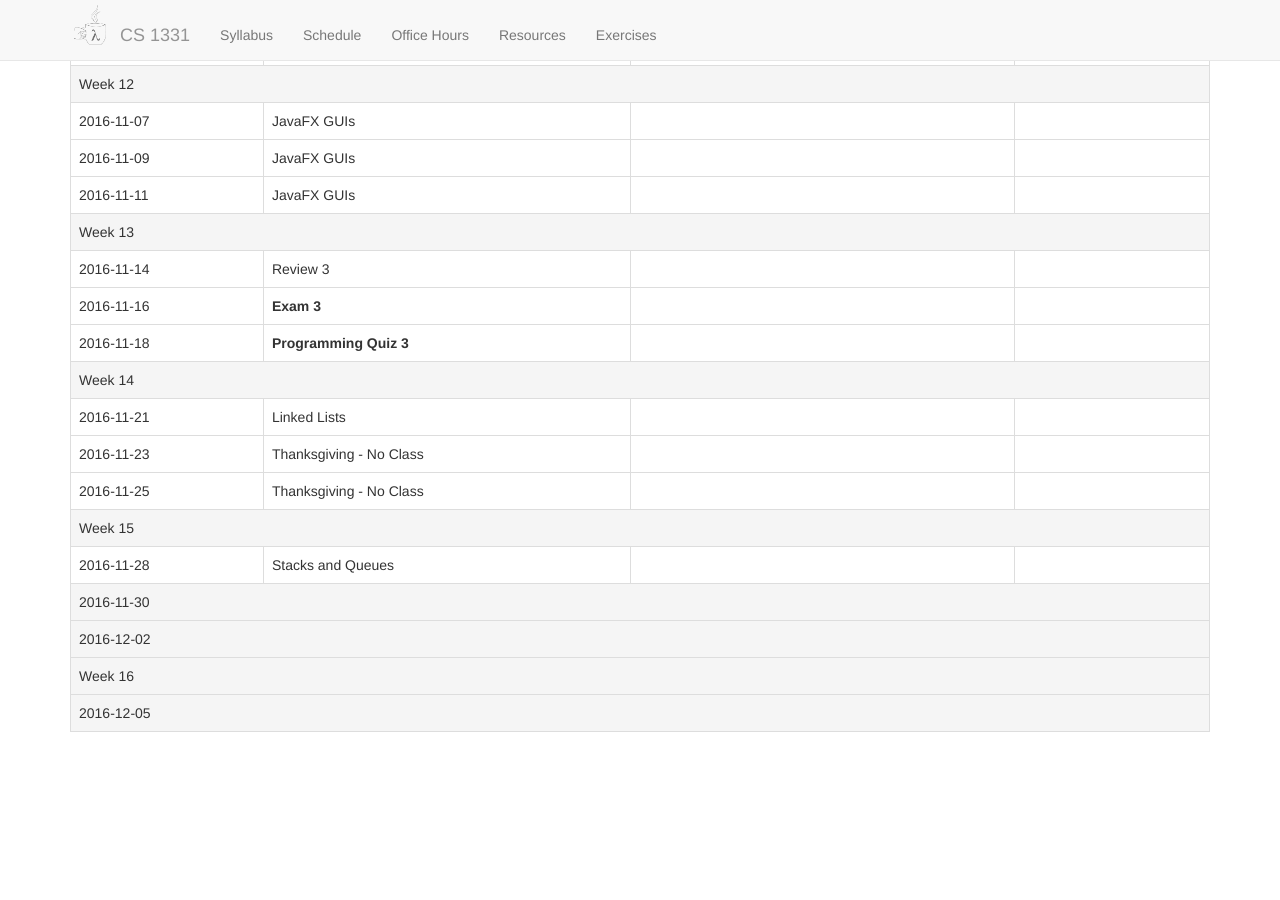
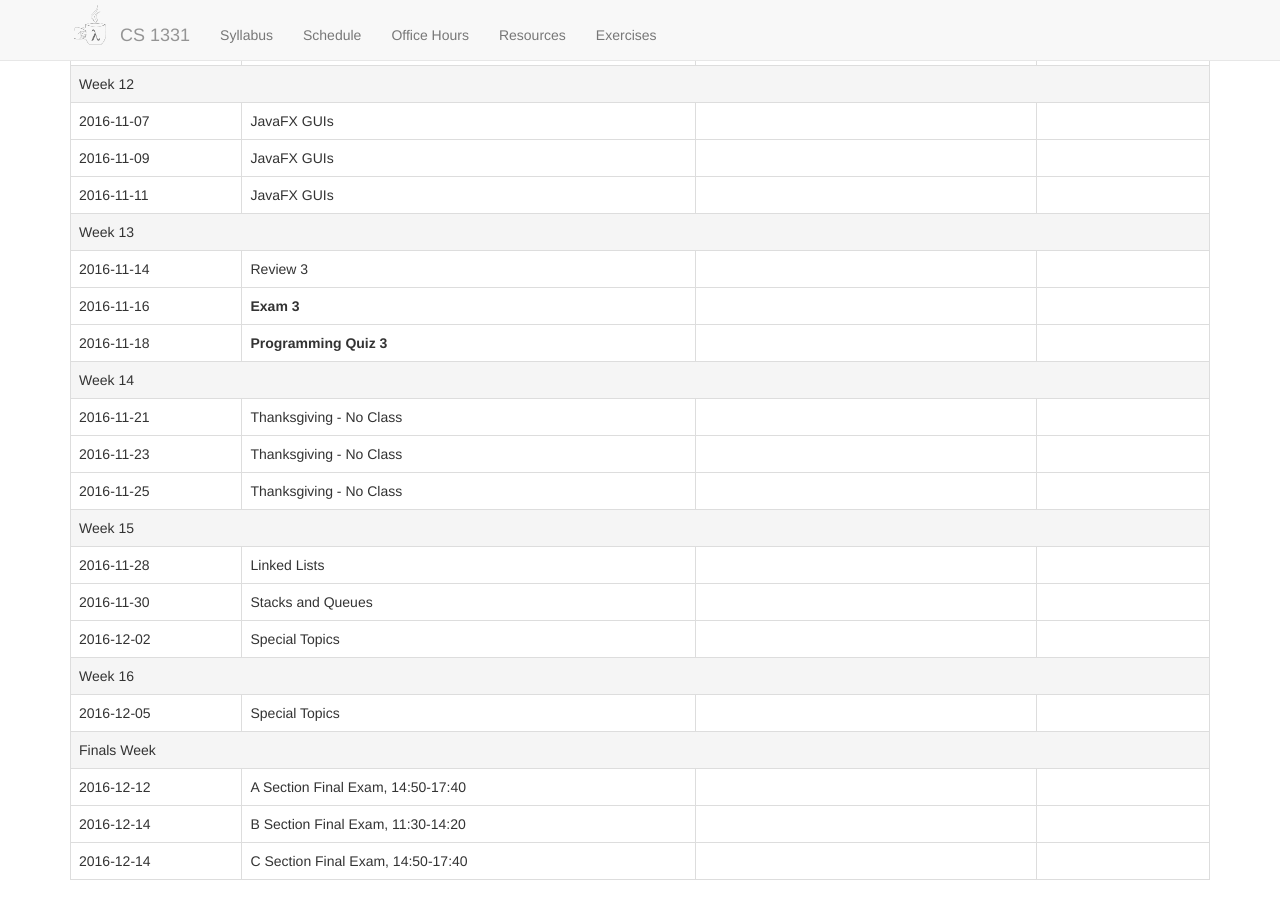
Before and after one commit to cs1331/cs1331.github.io.old, a Jekyll site: the page built from fall2016.html, in a window 1280 px wide and 900 px high, scrolled down 2413 px. Built offline with Jekyll 4.4.1, drawn with Linux system fonts in a browser that asks for light colours; nearby versions of some CDN libraries; before the commit the page ends 3165 px from its top, so only the background shows below that.

Commit message:
Fix schedule

```diff
--- a/fall2016.html
+++ b/fall2016.html
@@ -709,7 +709,7 @@ title: CS 1331 - Fall 2016
 
     <tr>
       <td>2016-11-21</td>
-      <td>Linked Lists</td>
+      <td>Thanksgiving - No Class</td>
       <td>
 
 
@@ -758,6 +758,21 @@ title: CS 1331 - Fall 2016
 
     <tr>
       <td>2016-11-28</td>
+      <td>Linked Lists</td>
+      <td>
+
+
+      </td>
+      <td>
+
+
+      </td>
+    </tr>
+
+
+
+    <tr>
+      <td>2016-11-30</td>
       <td>Stacks and Queues</td>
       <td>
 
@@ -771,11 +786,18 @@ title: CS 1331 - Fall 2016
 
 
 
-    <tr class="active"><td colspan="4">2016-11-30</td></tr>
+    <tr>
+      <td>2016-12-02</td>
+      <td>Special Topics</td>
+      <td>
 
 
+      </td>
+      <td>
 
-    <tr class="active"><td colspan="4">2016-12-02</td></tr>
+
+      </td>
+    </tr>
 
 
 
@@ -783,7 +805,67 @@ title: CS 1331 - Fall 2016
 
 
 
-    <tr class="active"><td colspan="4">2016-12-05</td></tr>
+    <tr>
+      <td>2016-12-05</td>
+      <td>Special Topics</td>
+      <td>
+
+
+      </td>
+      <td>
+
+
+      </td>
+    </tr>
+
+
+
+    <tr class="active"><td colspan="4">Finals Week</td></tr>
+
+
+
+    <tr>
+      <td>2016-12-12</td>
+      <td>A Section Final Exam, 14:50-17:40</td>
+      <td>
+
+
+      </td>
+      <td>
+
+
+      </td>
+    </tr>
+
+
+
+    <tr>
+      <td>2016-12-14</td>
+      <td>B Section Final Exam, 11:30-14:20</td>
+      <td>
+
+
+      </td>
+      <td>
+
+
+      </td>
+    </tr>
+
+
+
+    <tr>
+      <td>2016-12-14</td>
+      <td>C Section Final Exam, 14:50-17:40</td>
+      <td>
+
+
+      </td>
+      <td>
+
+
+      </td>
+    </tr>
 
 
   </table>
```
Also changed, not shown: 1 other file.
